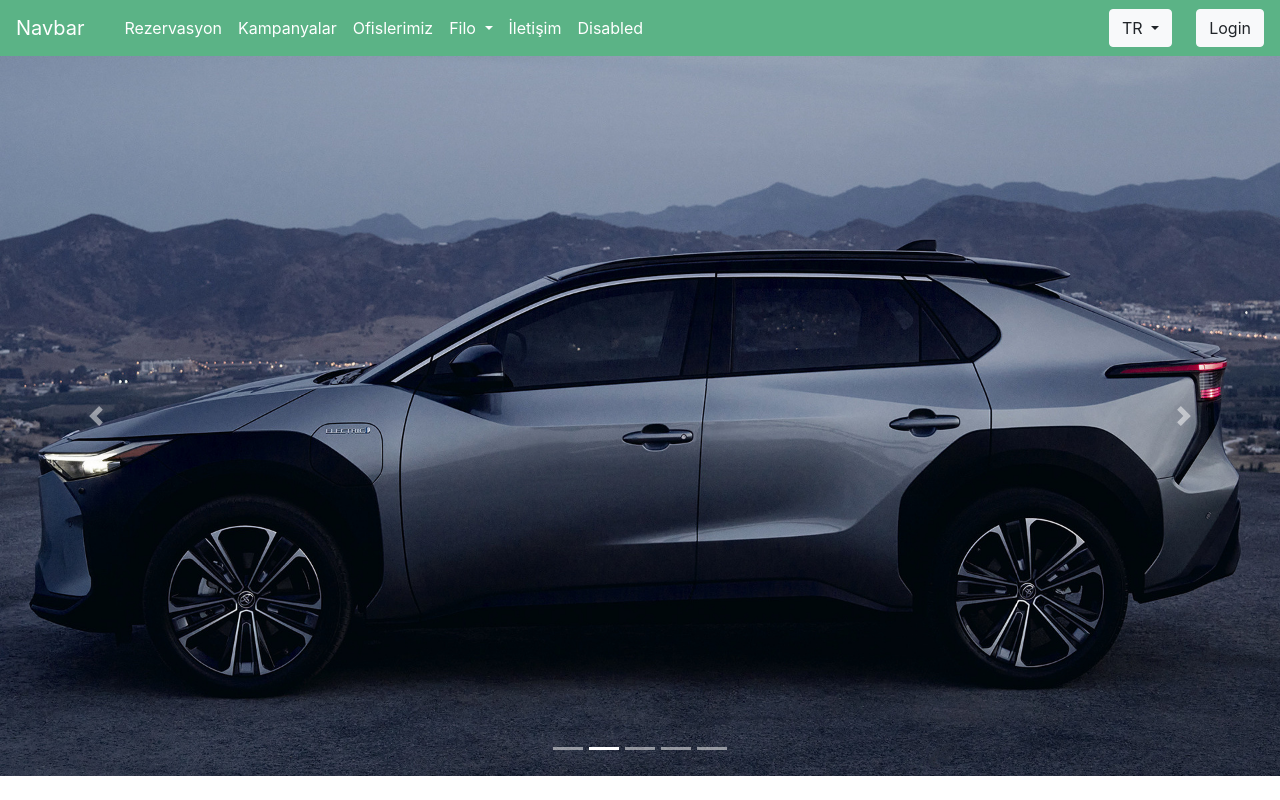
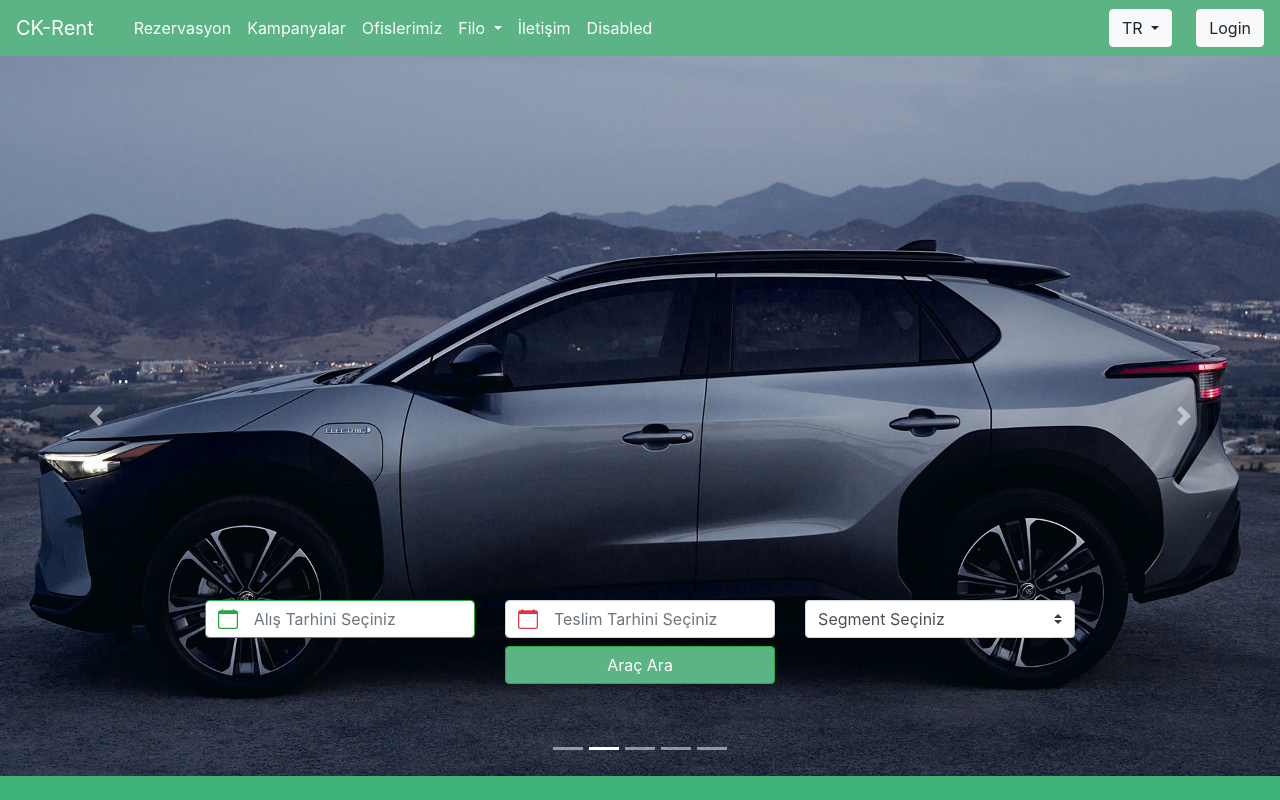
Before and after one commit to EmrullahKutlar/ck-rent, a Nuxt app: page / in a window 1280 px wide. Shown: the top 800 px of the page. Built offline with nearby package versions, Linux system fonts and the light colour scheme.

Commit message:
Anasayfada degisiklikler yapildi

```diff
--- a/components/carousels/mainCarousel.vue
+++ b/components/carousels/mainCarousel.vue
@@ -1,5 +1,5 @@
 <template>
-  <div class="emr">
+  <div class="emr d-flex justify-content-center">
     <b-carousel
       id="carousel-1"
       v-model="slide"
@@ -56,11 +56,6 @@
         </p>
       </b-carousel-slide> -->
     </b-carousel>
-
-    <p class="mt-4">
-      Slide #: {{ slide }}<br />
-      Sliding: {{ sliding }}
-    </p>
   </div>
 </template>
 
--- a/components/forms/datePicker.vue
+++ b/components/forms/datePicker.vue
@@ -1,12 +1,92 @@
 <template>
-  <b-form-datepicker
-    id="datepicker-dateformat3"
-    :date-format-options="{ year: 'numeric', month: 'numeric', day: 'numeric' }"
-    locale="en"
-    :min="min"
-    :max="max"
-    class="emr"
-  ></b-form-datepicker>
+  <div
+    class="
+      container
+      date-picker
+      d-flex
+      align-items-center
+      justify-content-center
+      col-12
+    "
+  >
+    <div class="row d-flex justify-content-center">
+      <div
+        class="
+          col-12 col-sm-4 col-md-4 col-lg-4
+          d-flex
+          justify-content-center
+          align-items-center
+        "
+      >
+        <!-- <p style="margin: 0; min-width: 95px">Alış Tarihi:</p> -->
+
+        <b-form-datepicker
+          id="datepicker-dateformat3"
+          :date-format-options="{
+            year: 'numeric',
+            month: 'long',
+            day: 'numeric',
+            weekday: 'long',
+          }"
+          :hide-header="hideHeader"
+          locale="tr"
+          :state="true"
+          :min="min"
+          :max="max"
+          placeholder="Alış Tarhini Seçiniz"
+          nav-button-variant="success"
+          selected-variant="success"
+          class="datepicker align-items-center"
+          v-model="alis"
+          today-button
+          reset-button
+          label-today-button="Bugün"
+          today-button-variant="outline-success"
+          label-reset-button="Sıfırla"
+          label-help=""
+        ></b-form-datepicker>
+      </div>
+      <div
+        class="col-12 col-sm-4 col-md-4 col-lg-4 d-flex justify-content-center"
+      >
+        <!-- <p style="margin: 0; min-width: 95px">Teslim Tarihini:</p> -->
+        <b-form-datepicker
+          id="datepicker-dateformat4"
+          :date-format-options="{
+            year: 'numeric',
+            month: 'long',
+            day: 'numeric',
+            weekday: 'long',
+          }"
+          :hide-header="hideHeader"
+          locale="tr"
+          :min="minTeslimDate"
+          :max="maxTeslimDate"
+          nav-button-variant="success"
+          selected-variant="danger"
+          placeholder="Teslim Tarhini Seçiniz"
+          class="datepicker align-items-center"
+          v-model="teslim"
+          label-help=""
+        ></b-form-datepicker>
+      </div>
+      <div
+        class="col-12 col-sm-4 col-md-4 col-lg-4 d-flex justify-content-center"
+      >
+        <b-form-select v-model="selected" :options="options"></b-form-select>
+      </div>
+      <div
+        class="col-12 col-sm-4 col-md-4 col-lg-4 d-flex justify-content-center"
+      >
+        <b-button
+          style="background: #5bb386; width: -webkit-fill-available"
+          class="mt-2"
+          variant="success"
+          >Araç Ara</b-button
+        >
+      </div>
+    </div>
+  </div>
 </template>
 
 <script>
@@ -17,24 +97,74 @@ export default {
     // 15th two months prior
     const minDate = new Date(today)
     minDate.setMonth(minDate.getMonth())
-    minDate.setDate(1)
-    // 15th in two months
+    minDate.setDate(now.getDate())
+
     const maxDate = new Date(today)
-    maxDate.setMonth(maxDate.getMonth() + 1)
+    maxDate.setMonth(maxDate.getMonth() + 12)
     maxDate.setDate(31)
 
     return {
-      value: '',
+      hideHeader: true,
+      alis: '',
+      teslim: '',
       min: minDate,
       max: maxDate,
+      minTeslimDate: '',
+      maxTeslimDate: '',
+      selected: null,
+      options: [
+        { value: null, text: 'Segment Seçiniz', disabled: true },
+        { value: 'Ekonomik', text: 'Ekonomik' },
+        { value: 'Orta', text: 'Orta' },
+        { value: 'Vip', text: 'Vip' },
+        { value: 'Suv', text: 'Suv' },
+        { value: 'Sport', text: 'Sport' },
+        { value: 'Karavan', text: 'Karavan' },
+      ],
     }
+  },
+  watch: {
+    alis(val) {
+      val = new Date(val)
+      this.minTeslimDate = new Date(
+        val.getFullYear(),
+        val.getMonth(),
+        val.getDate() + 1
+      )
+      this.maxTeslimDate = new Date(
+        val.getFullYear(),
+        val.getMonth() + 12,
+        val.getDate() + 1
+      )
+    },
   },
 }
 </script>
 
-<style scoped>
-.emr {
-  max-width: 290px;
-  margin-left: 20px;
+<style>
+.datepicker {
+  min-width: 260px;
+  /*max-width: 300px;*/
+}
+.date-picker {
+  min-height: 75px;
+}
+.b-form-btn-label-control.form-control > .btn {
+  color: #dc3545;
+}
+#datepicker-dateformat4 {
+  color: #dc3545;
+}
+.was-validated .form-control:valid,
+.form-control.is-valid {
+  padding-right: 0 !important;
+}
+@media (min-width: 475px) {
+  .date-picker {
+    position: absolute;
+    top: 75%;
+    z-index: 99;
+    width: 100%;
+  }
 }
 </style>
--- a/components/navbars/navbar.vue
+++ b/components/navbars/navbar.vue
@@ -1,6 +1,6 @@
 <template>
   <nav class="navbar navbar-expand-lg navbar-light bg-light emr">
-    <nuxt-link tag="a" to="/" class="navbar-brand">Navbar</nuxt-link>
+    <nuxt-link tag="a" to="/" class="navbar-brand">CK-Rent</nuxt-link>
     <button
       class="navbar-toggler"
       type="button"
--- a/pages/index.vue
+++ b/pages/index.vue
@@ -1,5 +1,5 @@
 <template>
-  <section>
+  <section class="allContent">
     <mainCarousel />
     <div>
       <datePicker />
@@ -15,3 +15,7 @@ export default {
   layout: 'default',
 }
 </script>
+<style>
+.allContent {
+}
+</style>
```
